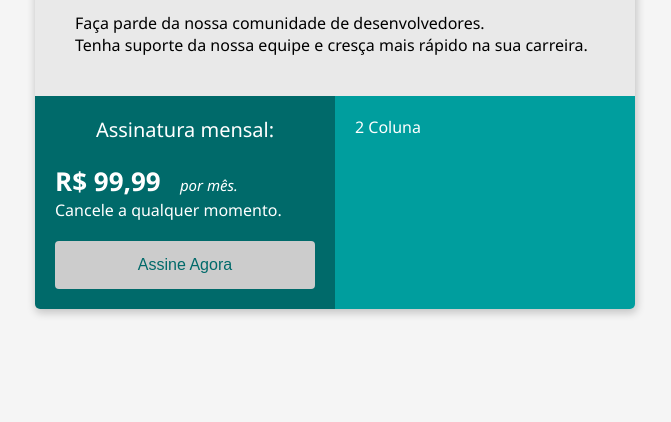
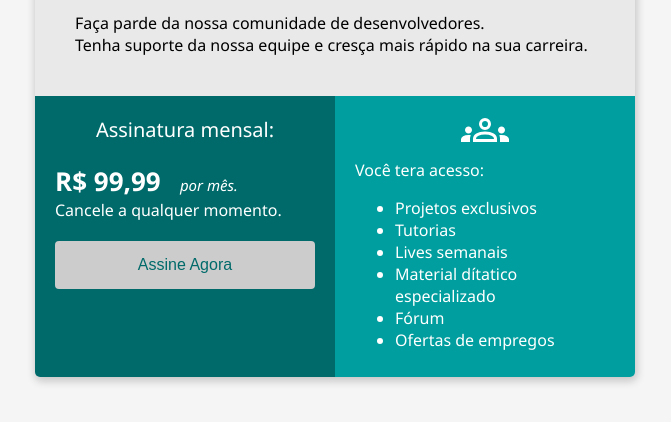
Before and after one commit to Felipexvv/BootCampDevJr_Modulo_1_Cap2, a plain HTML site: page index.html in a window 1280 px wide. Shown: the part 140-562 px from the top of the page, without its empty margins (305-976 px from the left). Drawn offline with Linux system fonts and the light colour scheme.

Commit message:
closes #5 - Tags ul e li

```diff
--- a/index.html
+++ b/index.html
@@ -53,7 +53,7 @@
         .col-2 {
             background-color: #009E9E;
             width: 50%;
-            padding: 20px;
+            padding: 10px 20px;
             color: #FFF;
         }
 
@@ -90,6 +90,10 @@
             background-color: #E9E9E9;
         }
 
+        .image-group {
+            text-align: center;
+        }
+
     </style>
 </head>
 <body>
@@ -124,7 +128,23 @@
                 <button class="button">Assine Agora</button>
             </div>
             <div class="col-2">
-                2 Coluna
+
+                <div class="image-group">
+                    <object data="groups_48dp_FFFFFF_FILL0_wght400_GRAD0_opsz48.svg" type="image/svg+xml"></object>
+                </div>
+
+                <div>
+                    Você tera acesso:
+                </div>
+
+                <ul>
+                    <li>Projetos exclusivos</li>
+                    <li>Tutorias</li>
+                    <li>Lives semanais</li>
+                    <li>Material dítatico especializado</li>
+                    <li>Fórum</li>
+                    <li>Ofertas de empregos</li>
+                </ul>
             </div>
         </div>
     </div>
```
Also changed, not shown: groups_48dp_FFFFFF_FILL0_wght400_GRAD0_opsz48.svg (added).
